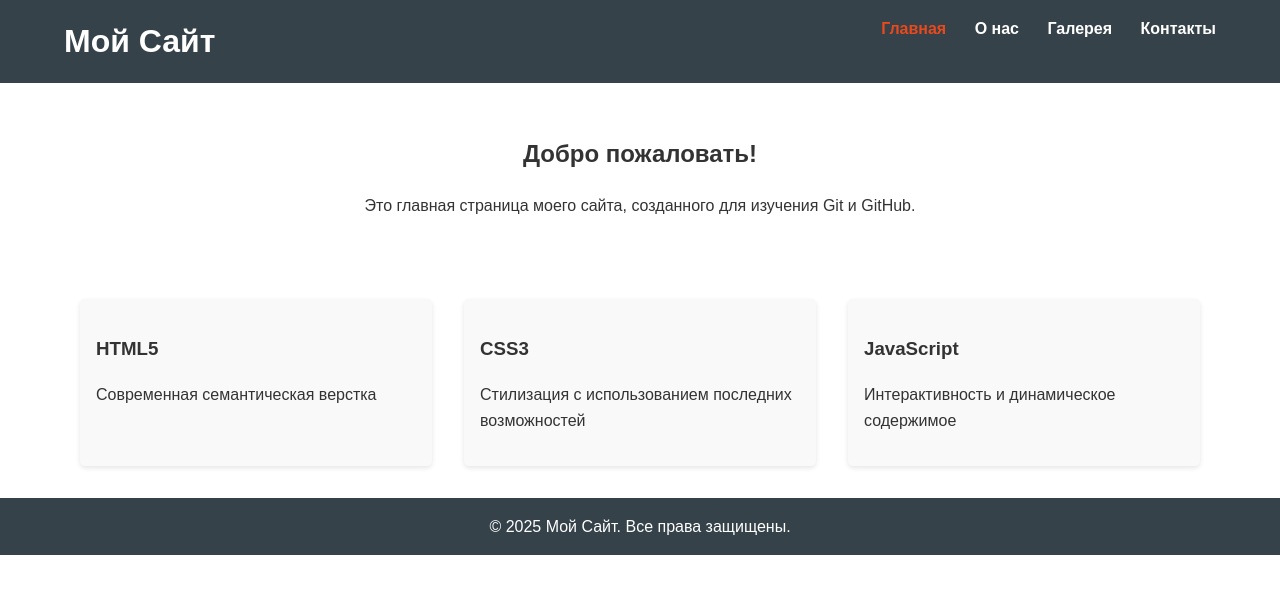
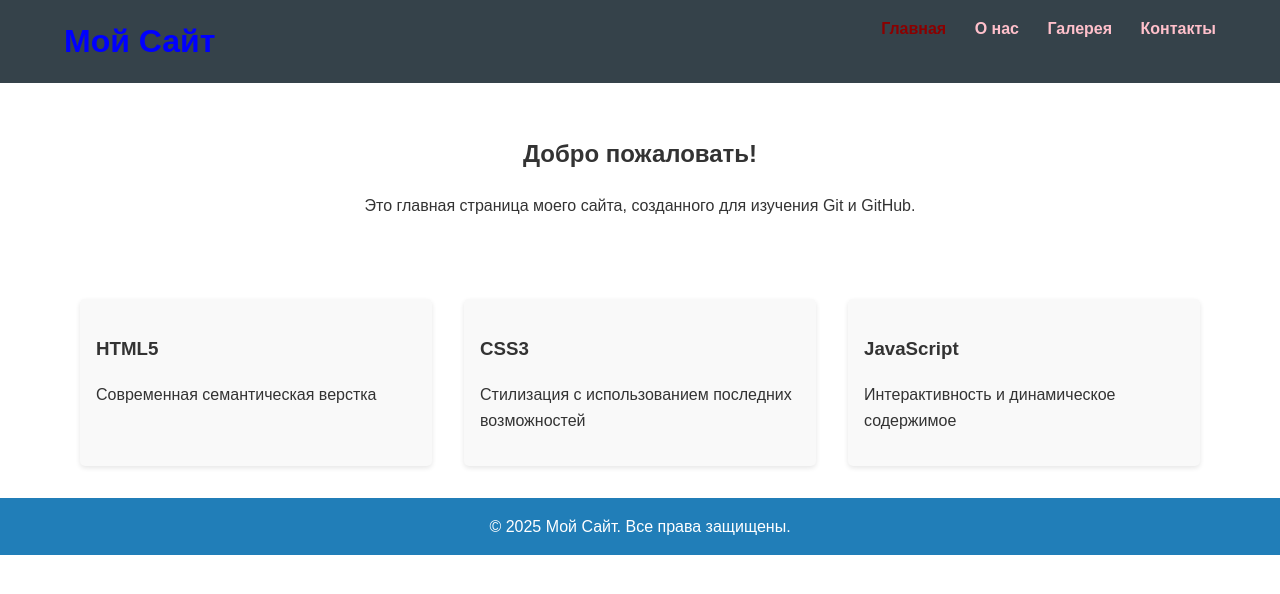
Before and after one commit to makkirii/my-website, a plain HTML site: page index.html in a window 1280 px wide. Drawn offline with Linux system fonts and the light colour scheme.

Commit message:
Изменили цвет footer и header

```diff
--- a/styles/footer.css
+++ b/styles/footer.css
@@ -1,6 +1,6 @@
 /* Стили подвала */
 .site-footer {
-    background: #35424a;
+    background: #217eb8;
     color: white;
     text-align: center;
     padding: 1rem 0;
--- a/styles/header.css
+++ b/styles/header.css
@@ -1,7 +1,7 @@
 /* Стили шапки */
 .site-header {
     background: #35424a;
-    color: white;
+    color: blue;
     padding: 1rem 0;
 }
 
@@ -27,11 +27,11 @@
 }
 
 .main-nav a {
-    color: white;
+    color: pink;
     text-decoration: none;
     font-weight: bold;
 }
 
 .main-nav a:hover, .main-nav a.active {
-    color: #e8491d;
+    color: #8B0000;
 }
```
